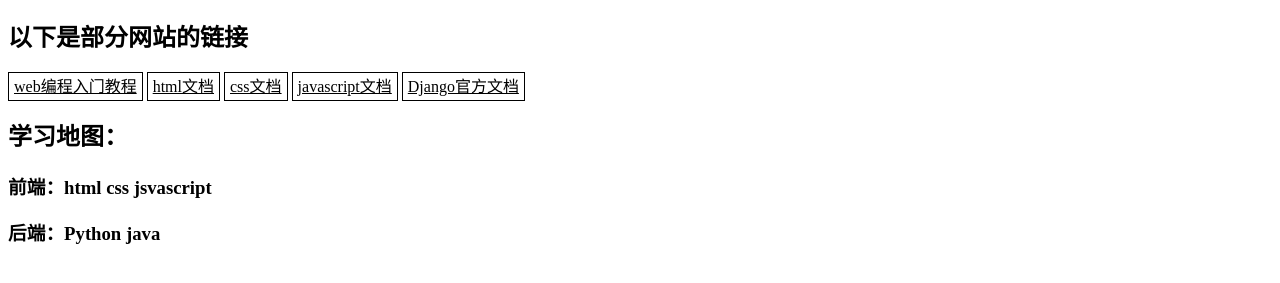
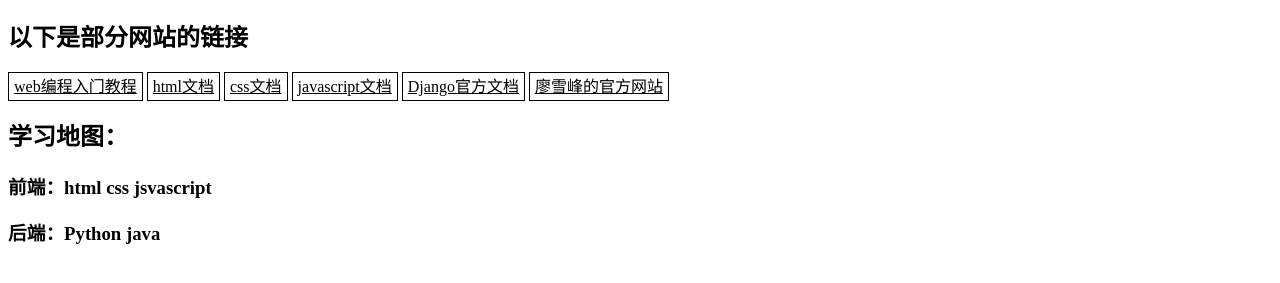
Before and after one commit to ilhcx/ilhcx.github.io, a plain HTML site: page index.html in a window 1280 px wide. Shown: the part 57-340 px from the top of the page. Drawn offline with Linux system fonts and the light colour scheme.

Commit message:
Add files via upload

```diff
--- a/index.html
+++ b/index.html
@@ -24,6 +24,8 @@
     <a href="https://developer.mozilla.org/zh-CN/docs/Web/JavaScript">javascript文档</a>
 
     <a href="https://docs.djangoproject.com/zh-hans/4.2/">Django官方文档</a>
+
+    <a href="https://www.liaoxuefeng.com/">廖雪峰的官方网站</a>
     <h2>
         学习地图：
         <h3>
```
